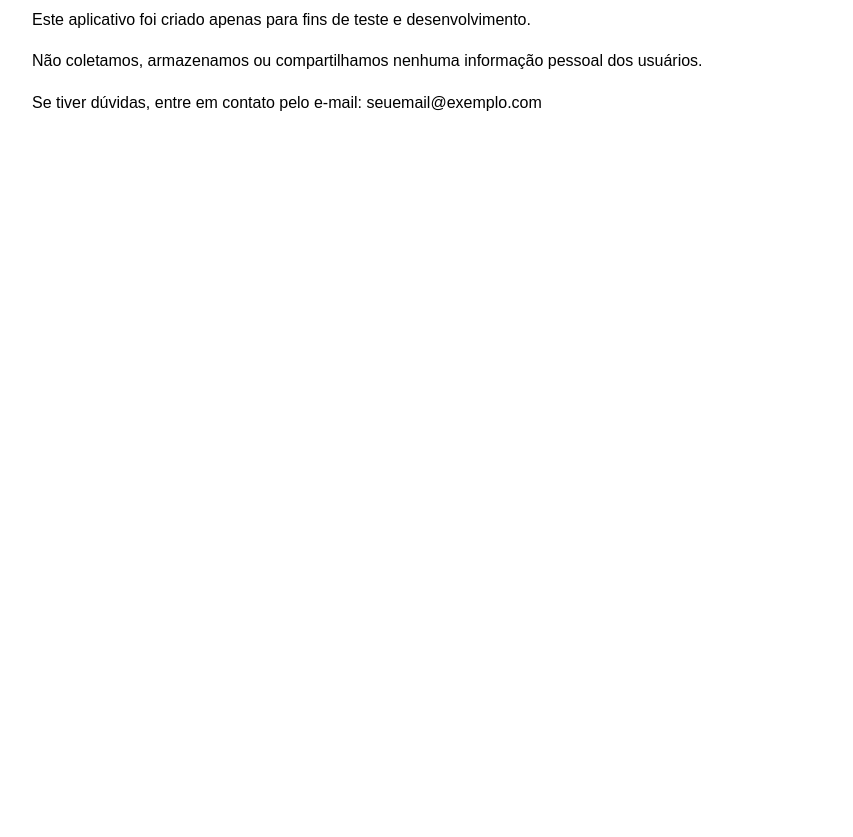
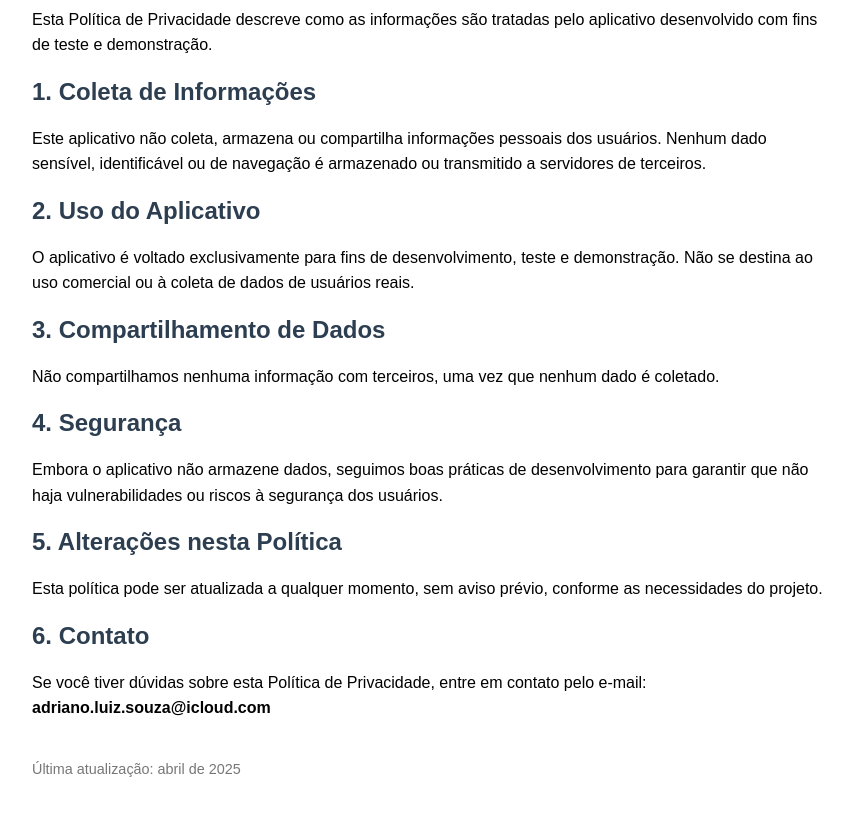
Before and after one commit to AdrianoLuizSouza/politicas, a plain HTML site: page index.html in a window 1280 px wide. Shown: the part 133-970 px from the top of the page, without its empty margins (208-1061 px from the left). Before the commit the page ends 800 px from the top, so only its background shows below. Drawn offline with Linux system fonts and the light colour scheme.

Commit message:
Update index.html

```diff
--- a/index.html
+++ b/index.html
@@ -6,14 +6,36 @@
   <meta name="viewport" content="width=device-width, initial-scale=1.0">
   <style>
     body { font-family: Arial, sans-serif; max-width: 800px; margin: 40px auto; padding: 20px; }
-    h1 { color: #333; }
-    p { line-height: 1.6; }
+    h1, h2 { color: #2c3e50; }
+    p { line-height: 1.6; margin-bottom: 16px; }
+    footer { margin-top: 40px; font-size: 0.9em; color: #777; }
   </style>
 </head>
 <body>
   <h1>Política de Privacidade</h1>
-  <p>Este aplicativo foi criado apenas para fins de teste e desenvolvimento.</p>
-  <p>Não coletamos, armazenamos ou compartilhamos nenhuma informação pessoal dos usuários.</p>
-  <p>Se tiver dúvidas, entre em contato pelo e-mail: seuemail@exemplo.com</p>
+
+  <p>Esta Política de Privacidade descreve como as informações são tratadas pelo aplicativo desenvolvido com fins de teste e demonstração.</p>
+
+  <h2>1. Coleta de Informações</h2>
+  <p>Este aplicativo não coleta, armazena ou compartilha informações pessoais dos usuários. Nenhum dado sensível, identificável ou de navegação é armazenado ou transmitido a servidores de terceiros.</p>
+
+  <h2>2. Uso do Aplicativo</h2>
+  <p>O aplicativo é voltado exclusivamente para fins de desenvolvimento, teste e demonstração. Não se destina ao uso comercial ou à coleta de dados de usuários reais.</p>
+
+  <h2>3. Compartilhamento de Dados</h2>
+  <p>Não compartilhamos nenhuma informação com terceiros, uma vez que nenhum dado é coletado.</p>
+
+  <h2>4. Segurança</h2>
+  <p>Embora o aplicativo não armazene dados, seguimos boas práticas de desenvolvimento para garantir que não haja vulnerabilidades ou riscos à segurança dos usuários.</p>
+
+  <h2>5. Alterações nesta Política</h2>
+  <p>Esta política pode ser atualizada a qualquer momento, sem aviso prévio, conforme as necessidades do projeto.</p>
+
+  <h2>6. Contato</h2>
+  <p>Se você tiver dúvidas sobre esta Política de Privacidade, entre em contato pelo e-mail: <strong>adriano.luiz.souza@icloud.com</strong></p>
+
+  <footer>
+    Última atualização: abril de 2025
+  </footer>
 </body>
 </html>
```
